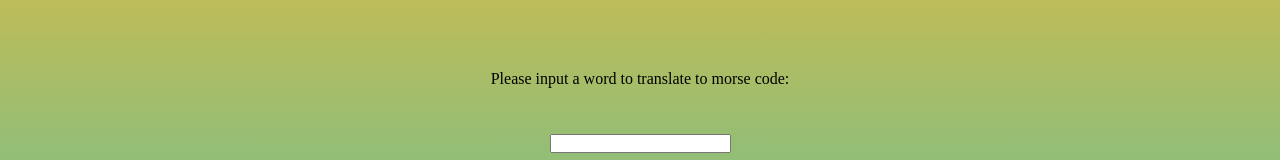
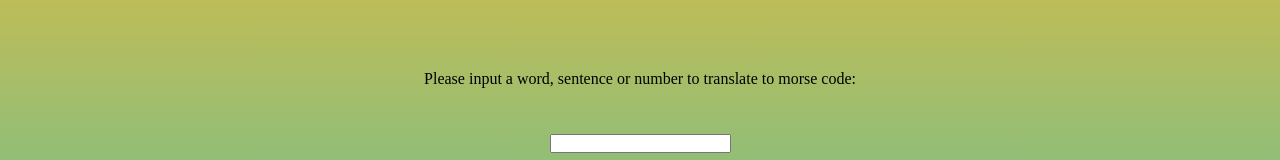
Before and after one commit to angaar96/Morse-Code-Translator, a website with bundled scripts: page index.html in a window 1280 px wide. Shown: the part 233-393 px from the top of the page. Built offline with nearby package versions, Linux system fonts and the light colour scheme.

Commit message:
small change to text on page

```diff
--- a/index.html
+++ b/index.html
@@ -9,7 +9,7 @@
 </head>
 <body>
   <div class = "translatorWrapper">
-    <label for="morseCodeInput"> Please input a word to translate to morse code: </label>
+    <label for="morseCodeInput"> Please input a word, sentence or number to translate to morse code: </label>
     <input type="text" name="morseCodeInput" class = "morseCodeInput" id = "morseCodeInput">
     <button type="submit" class="translateWordButton"> Translate to Morse Code </button>
     <h2 class = "translatedWord"> </h2>
```
Also changed, not shown: styles.scss (line endings or trailing spaces).
